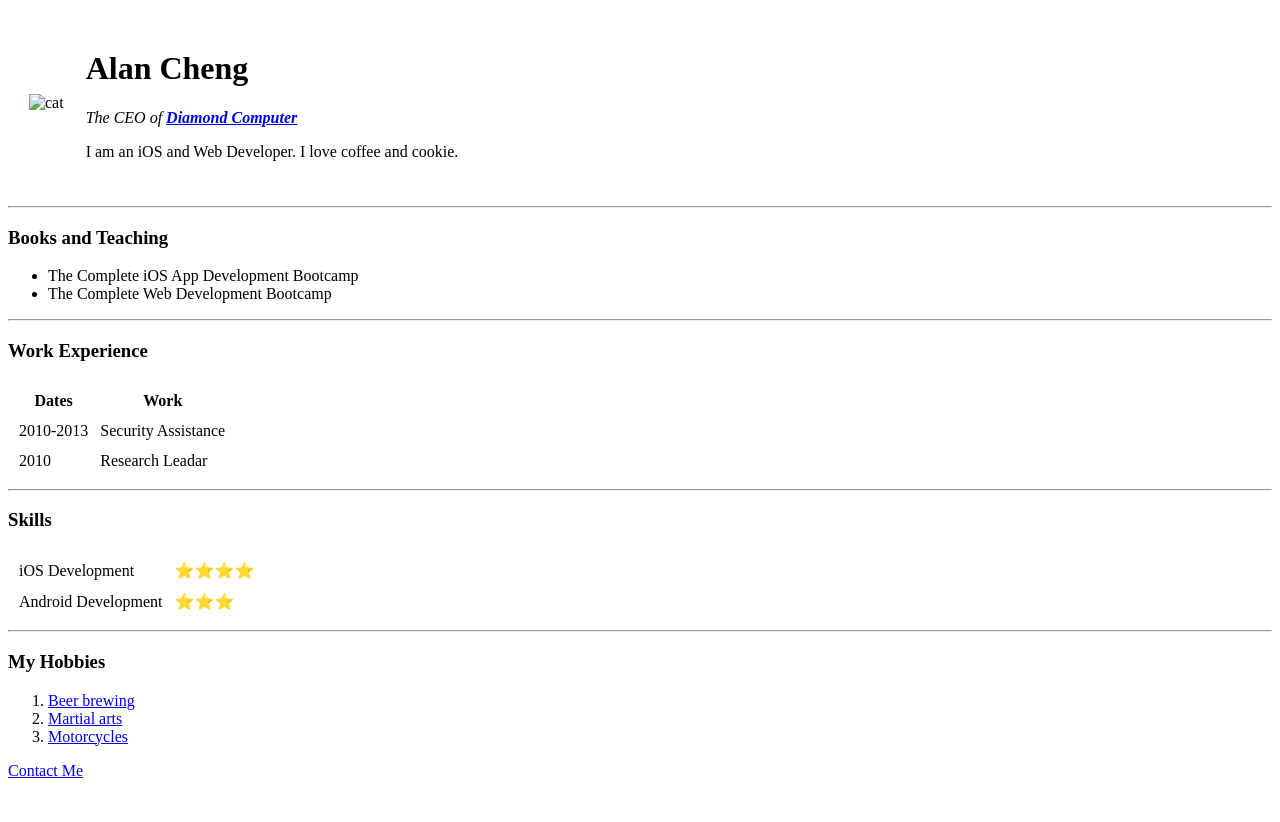
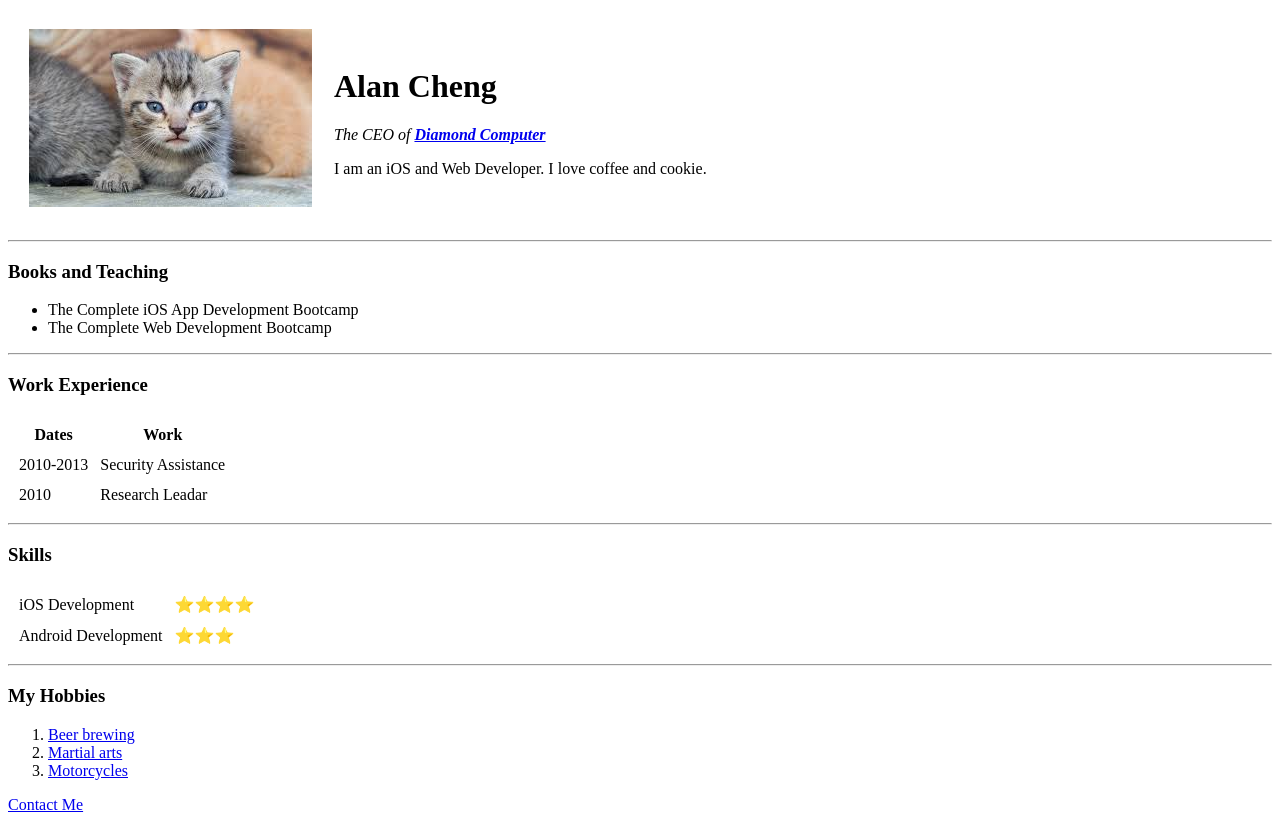
Before and after one commit to crcheng2000/cv, a plain HTML site: page index.html in a window 1280 px wide. Before the commit the page ends 800 px from the top, so only its background shows below. Drawn offline with Linux system fonts and the light colour scheme.

Commit message:
Add files via upload

```diff
--- a/index.html
+++ b/index.html
@@ -8,7 +8,7 @@
 <body>
   <table cellspacing="20">
     <tr>
-      <td><img src="C:\Users\k\Desktop\test\cat.jpg" alt="cat"></td>
+      <td><img src=".\cat.jpg" alt="cat"></td>
       <td>  <h1>Alan Cheng</h1>
         <p><em>The CEO of <strong><a href="https://www.google.com">Diamond Computer</a></strong></em></p>
         <p>I am an iOS and Web Developer.  I love coffee and cookie.</p></td>
```
Also changed, not shown: cat.jpg (added).
